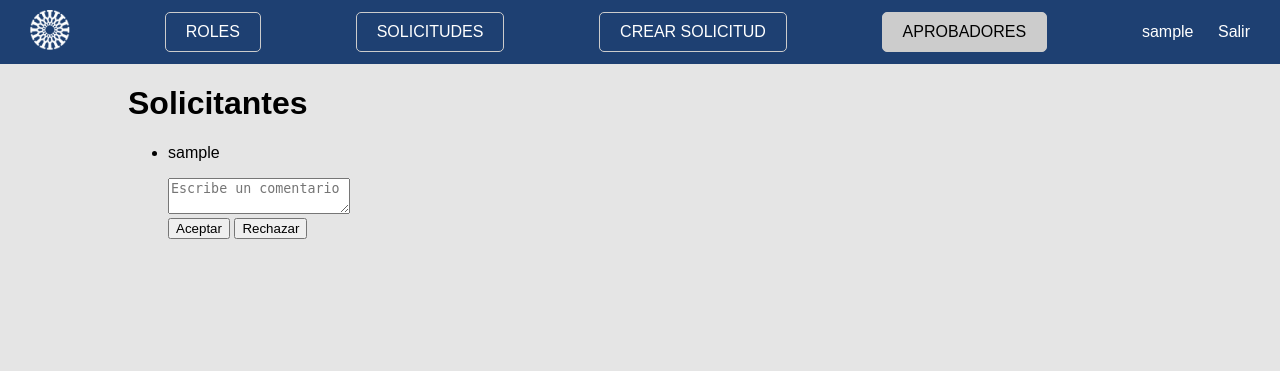
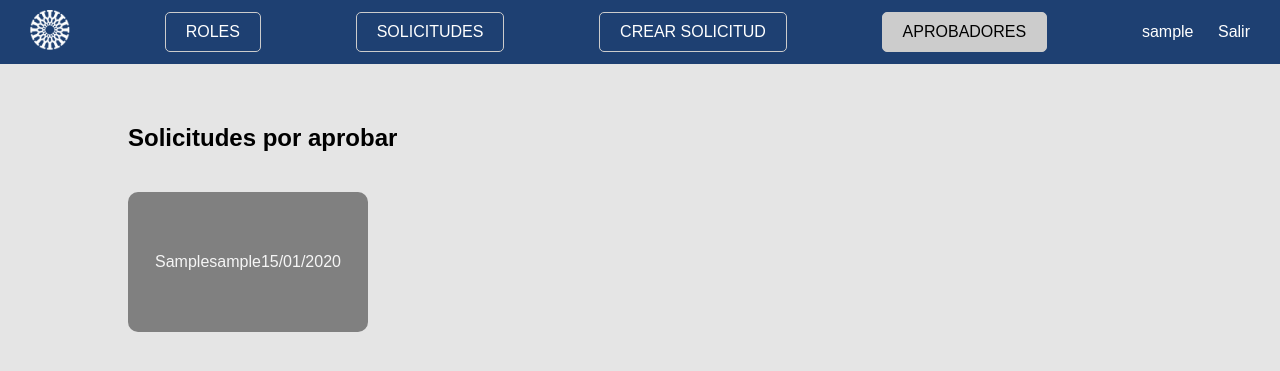
Before and after one commit to ICESI-PI1-2024A-3/ccsa-grupo-2, a Django app: page /usuarios/roles/aprobador in a window 1280 px wide. Shown: the top 371 px of the page. Run offline with Django 5.2, Linux system fonts and the light colour scheme; a user stored in the database is signed in; tables that the repository leaves empty hold one stand-in row (values such as "Sample post").

Commit message:
feat: make corrections ApproveAsApproverView and html approve_as_approver

```diff
--- a/requests_mgmt/models/charge_account_request.py
+++ b/requests_mgmt/models/charge_account_request.py
@@ -4,7 +4,6 @@ from .request import Request
 
 
 class ChargeAccountRequest(Request):
-    type = "Charge Account Request"
     amount = models.FloatField(default=0)
     concept = models.CharField(max_length=200)
     costs_and_deductions = models.BooleanField(default=True)
--- a/requests_mgmt/templates/layouts/base.html
+++ b/requests_mgmt/templates/layouts/base.html
@@ -18,7 +18,7 @@
             <a href="{% url 'assign_roles' %}" class="navigation {% if request.resolver_match.url_name == 'assign_roles' %} active {% endif %}">ROLES</a>
             <a href="{% url 'requests_list' %}" class="navigation {% if request.resolver_match.url_name == 'requests_list' %} active {% endif %}">SOLICITUDES</a>
             <a href="{% url 'requests_index' %}" class="navigation {% if request.resolver_match.url_name == 'requests_index' %} active {% endif %}">CREAR SOLICITUD</a>
-            <a href="{% url 'approver_users' %}" class="navigation {% if request.resolver_match.url_name == 'approver_users' %} active {% endif %}">APROBADORES</a>
+            <a href="{% url 'approve_as_approver' %}" class="navigation {% if request.resolver_match.url_name == 'approve_as_approver' %} active {% endif %}">APROBADORES</a>
 
             <div class="user-info">
                 <span>{{ user }}</span>
--- a/requests_mgmt/views/charge_account.py
+++ b/requests_mgmt/views/charge_account.py
@@ -59,6 +59,7 @@ class ChargeAccountView(View):
                 account_type=account_type,
                 account_number=account_number,
                 cex_no=cex_no,
+                type="Solicitud Cuenta de Cobro"
             )
             if rent_tax_declarant:
                 chargeRequest.isRent_Tax_Declarant(True)
--- a/users_mgmt/templates/approver_users.html
+++ b/users_mgmt/templates/approve_as_approver.html
@@ -1,26 +1,23 @@
 {% extends "layouts/base.html" %}
 {% block content %}
 
-<body>
-    <div class="container">
-        <h1>Solicitantes</h1>
-        <div class="user-list">
-            <ul>
-                {% for user in users_needing_approval %}
-                    <li>
-                        <p>{{ user.username }}</p>
-                        <!-- Agrega más información sobre el usuario si es necesario -->
-                        <textarea id="comment-{{ user.id }}" placeholder="Escribe un comentario"></textarea>
-                        <div class="button-container">
-                            <button class="approve-btn" type="submit" onclick="approveUser('{{ user.id }}')"> Aceptar</button>
-                            <button class="reject-btn" onclick="rejectUser('{{ user.id }}')">Rechazar</button>
-                        </div>
-                    </li>
-                {% endfor %}
-            </ul>
-        </div>
+<div class="container">
+    <div class="header">
+        <h2>Solicitudes por aprobar</h2>
     </div>
-
+    <div class="request_cards">
+        {% for request in requests_to_approval %}
+        <a href="{% url 'detail_request' request.id %}">
+            <div class="card">
+                <p class="type_request">{{request.type}}</p>
+                <p>{{request.requester}}</p>
+                <p>{{ request.initial_date|date:"d/m/Y" }}</p>
+            </div>
+        </a>
+        {% endfor %}
+    </div>
+</div>
+<!--
     <script>
         function approveUser(userId) {
             // Aquí puedes realizar alguna acción antes de enviar el formulario si es necesario
@@ -42,6 +39,6 @@
             }
         }
     </script>
-</body>
 
+-->
 {% endblock %}
--- a/users_mgmt/urls.py
+++ b/users_mgmt/urls.py
@@ -9,6 +9,6 @@ urlpatterns = [
     path(
         "roles/usuarios", login_required(SearchUsersView.as_view()), name="search_users"
     ),
-    path("roles/aprobador", login_required((ApproveAsApproverView.as_view())), name="approver_users"),
+    path("roles/aprobador", login_required(ApproveAsApproverView.as_view()), name="approve_as_approver"),
 
 ]
--- a/users_mgmt/views/approve_as_approver.py
+++ b/users_mgmt/views/approve_as_approver.py
@@ -2,18 +2,21 @@ from django.shortcuts import render
 from django.views import View
 
 from ..models import CustomUser as User
+from requests_mgmt.models import Request
 
 class ApproveAsApproverView(View):
-    template_name = "approver_users.html"
+    template_name = "approve_as_approver.html"
 
     def get(self, request):
         # Obtener todos los usuarios que necesitan aprobación
-        users_needing_approval = User.objects.filter(needs_approval=True)
+        # users_needing_approval = User.objects.filter(needs_approval=True)
+        requests_to_approval = Request.objects.filter(approver=request.user.id)
 
         return render(
             request,
             self.template_name,
-            {"users_needing_approval": users_needing_approval}
+            # {"users_needing_approval": users_needing_approval}
+            {"requests_to_approval": requests_to_approval}
         )
 
     def post(self, request):
```
Also changed, not shown: users_mgmt/static/css/base.css (+5 -16 lines).
